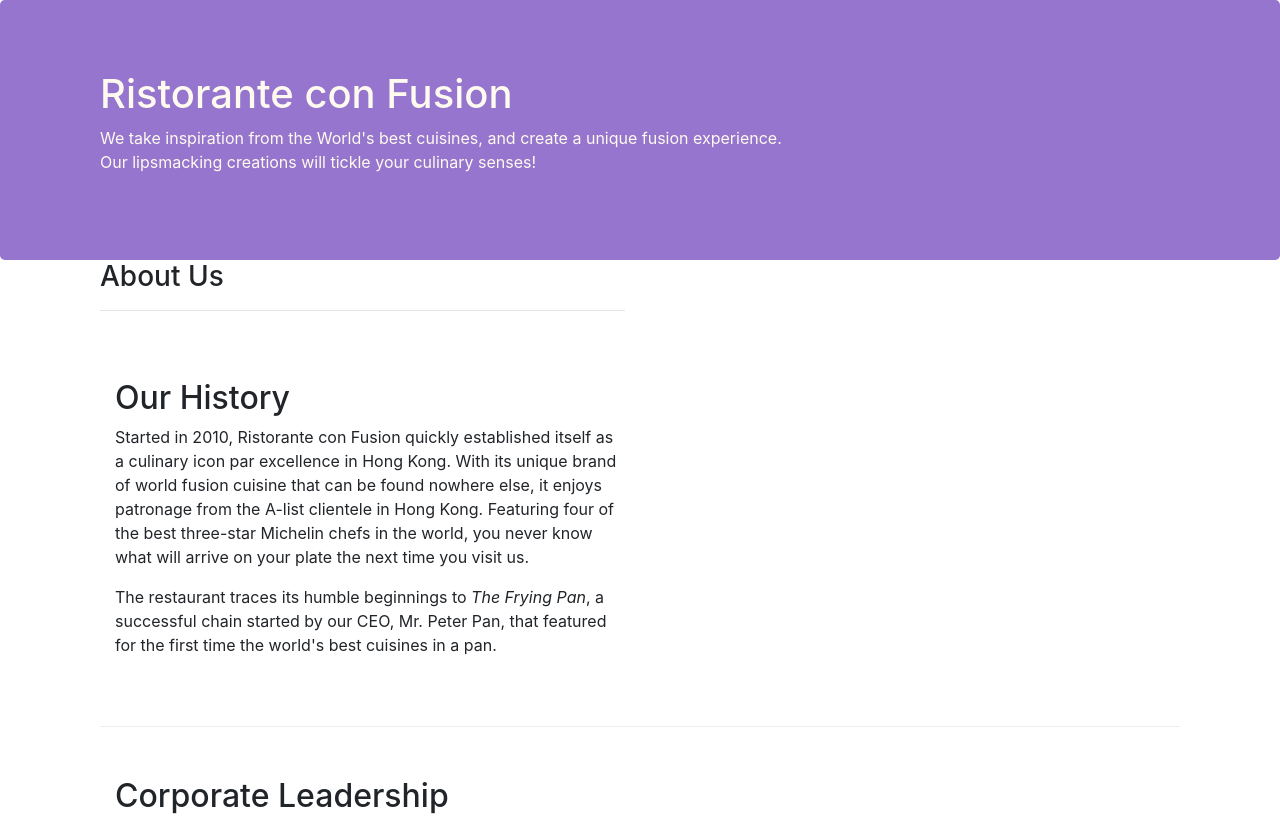
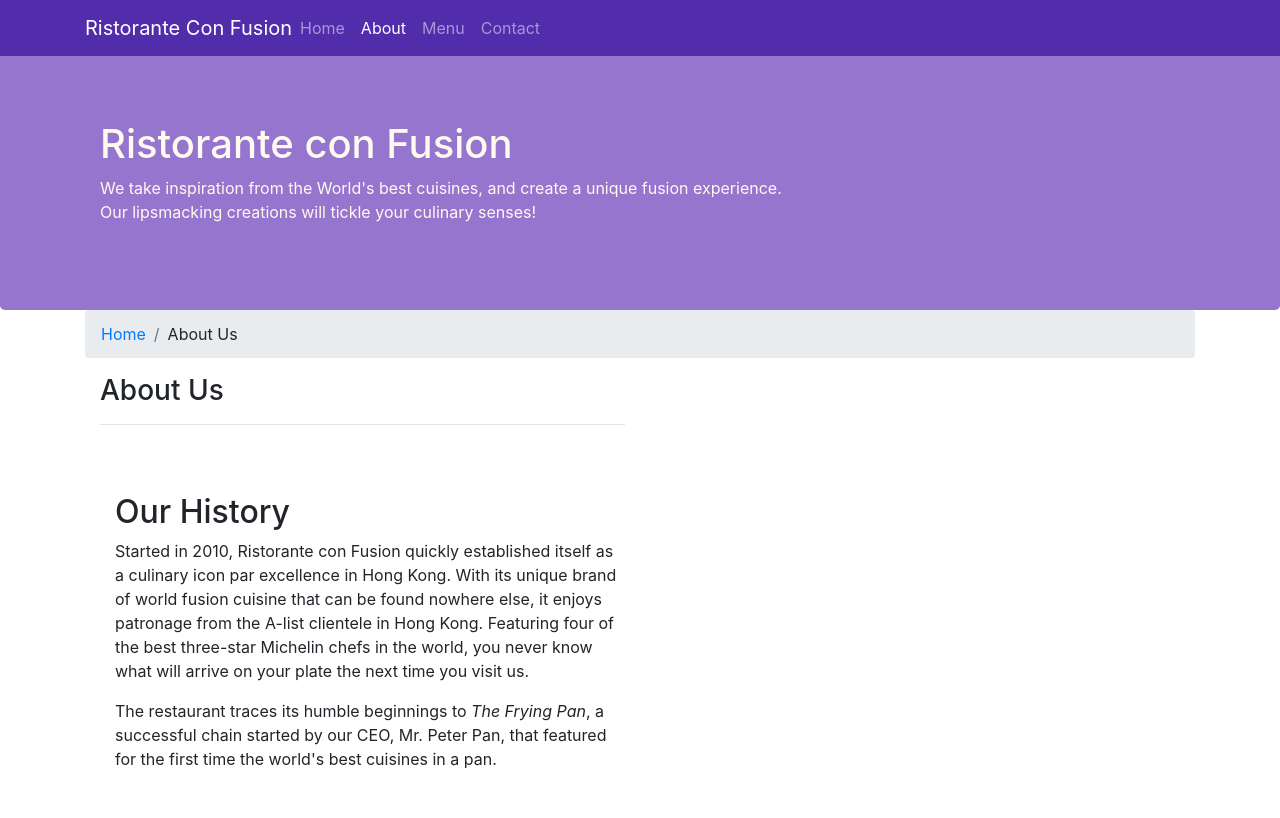
Before and after one commit to VivekMalhan666/Ristorante-con-fusion, a website: page Bootstrap4/conFusion/aboutus.html in a window 1280 px wide. Shown: the top 818 px of the page. Drawn offline with nearby package versions, Linux system fonts and the light colour scheme.

Commit message:
navbar and breadcrumbs

```diff
--- a/Bootstrap4/conFusion/aboutus.html
+++ b/Bootstrap4/conFusion/aboutus.html
@@ -15,7 +15,22 @@
 </head>
 
 <body>
-
+    <nav class="navbar navbar-dark navbar-expand-sm fixed-top">
+        <div class="container">
+            <button class="navbar-toggler" type="button" data-toggle="collapse" data-target="#Navbar">
+                <span class="navbar-toggler-icon"></span>
+            </button>
+            <a class="navbar-brand mr-auto" href="./index.html">Ristorante Con Fusion</a>
+            <div class="collapse navbar-collapse" id="Navbar">
+                <ul class="navbar-nav mr-auto">
+                    <li class="nav-item"><a class="nav-link" href="./index.html">Home</a></li>
+                    <li class="nav-item"><a class="nav-link active" href="#">About</a></li>
+                    <li class="nav-item"><a class="nav-link" href="#">Menu</a></li>
+                    <li class="nav-item"><a class="nav-link" href="#">Contact</a></li>
+                </ul>
+            </div>
+        </div>
+    </nav>
     <header class="jumbotron">
         <div class="container">
             <div class="row row-header">
@@ -31,6 +46,10 @@
 
     <div class="container">
         <div class="row row-header">
+            <ol class="col-12 breadcrumb">
+                <li class="breadcrumb-item"><a href="./index.html">Home</a></li>
+                <li class="breadcrumb-item"><a>About Us</a></li>
+            </ol>
             <div class="col-12 col-sm-6">
                <h3>About Us</h3>
                <hr>
@@ -71,7 +90,7 @@
                 <div class="col-4 offset-1 col-sm-2">
                     <h5>Links</h5>
                     <ul class="list-unstyled">
-                        <li><a href="#">Home</a></li>
+                        <li><a href="./index.html">Home</a></li>
                         <li><a href="#">About</a></li>
                         <li><a href="#">Menu</a></li>
                         <li><a href="#">Contact</a></li>
--- a/Bootstrap4/conFusion/css/styles.css
+++ b/Bootstrap4/conFusion/css/styles.css
@@ -24,3 +24,10 @@ address{
     margin:0px auto;
     padding: 20px 0px 20px 0px;
 }
+body{
+    padding: 50px 0 0 0;
+    z-index: 0;
+}
+.navbar-dark{
+    background: #512DAB;
+}
```
Also changed, not shown: Bootstrap4/conFusion/index.html (+17 -2 lines).
